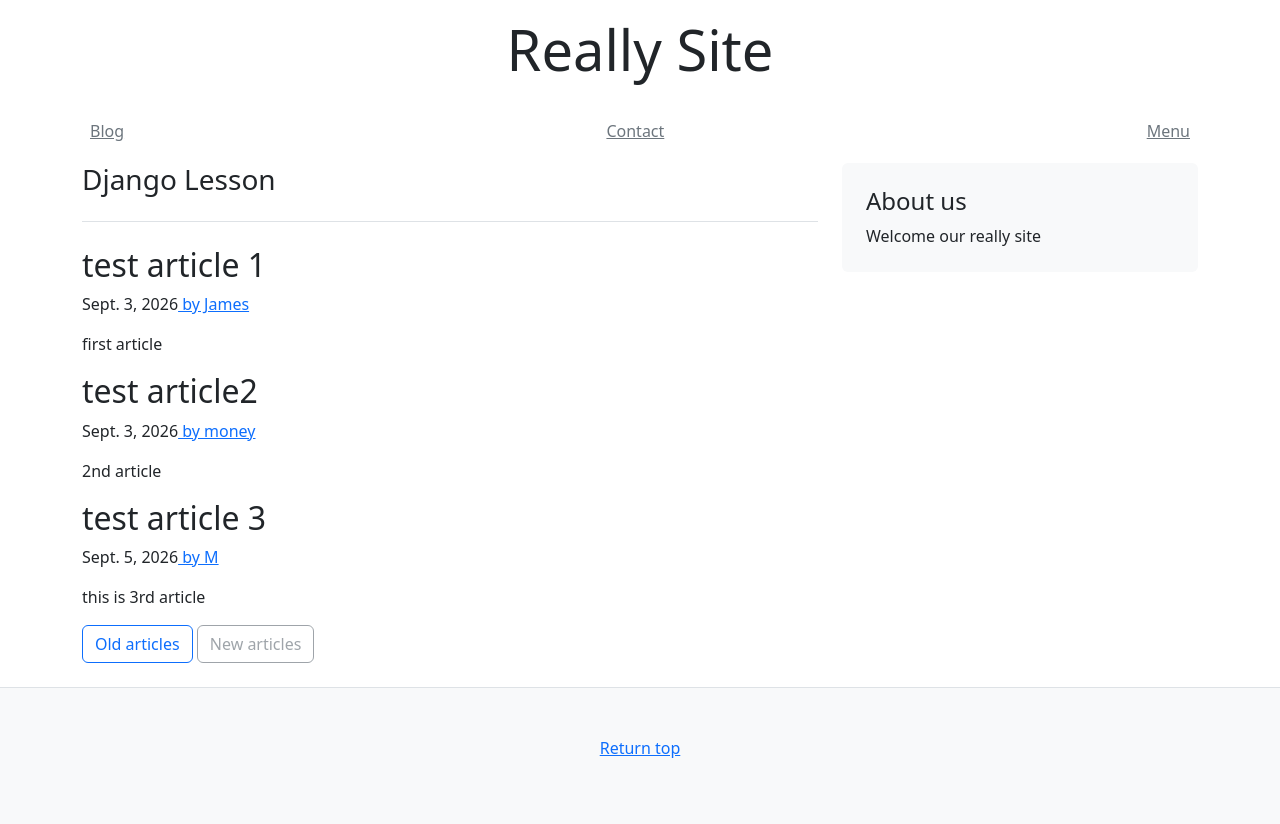
After one commit to liberbell/dj13, a Django app: template project1/templates/blog/article.html in a window 1280 px wide. The commit adds this page. Run offline with Django 5.2, Linux system fonts and the light colour scheme; the template is opened without the code that fills it: values that come from a table or form of the project are taken from there, others are empty; data comes from the database, SQL or seed files in the repository.

Commit message:
article1

```diff
--- /dev/null
+++ b/project1/templates/blog/article.html
@@ -0,0 +1,32 @@
+{% extends 'mysite/base.html' %}
+
+{% block content %}
+    <main class="container">
+        <div class="row">
+            <div class="col-md-8">
+                <h3 class="pb-4 mb-4 font-italic border-bottom">Django Lesson</h3>
+
+                {% for obj in articles %}
+
+                <div class="blog-post">
+                    <h2 class="blog-post-title">{{ obj.title }}</h2>
+                    <p class="blog-post-meta">{{ obj.created_at }}<a href="#"> by {{ obj.author }}</a></p>
+                    <p>{{ obj.text }}</p>
+                </div>
+
+                {% endfor %}
+
+                <nav class="blog-pagination">
+                    <a class="btn btn-outline-primary" href="#">Old articles</a>
+                    <a class="btn btn-outline-secondary disabled" href="#">New articles</a>
+                </nav>
+            </div>
+            <aside class="col-md-4">
+                <div class="p-4 mb-3 bg-light rounded">
+                    <h4 class="font-italic">About us</h4>
+                    <p class="mb-0">Welcome our really site</p>
+                </div>
+            </aside>
+        </div>
+    </main>
+{% endblock content %}
--- a/project1/templates/mysite/index.html
+++ b/project1/templates/mysite/index.html
@@ -41,7 +41,6 @@
             <div class="col-md-8">
                 <h3 class="pb-4 mb-4 font-italic border-bottom">Django Lesson</h3>
 
-
                 {% for obj in articles %}
 
                 <div class="blog-post">
```
